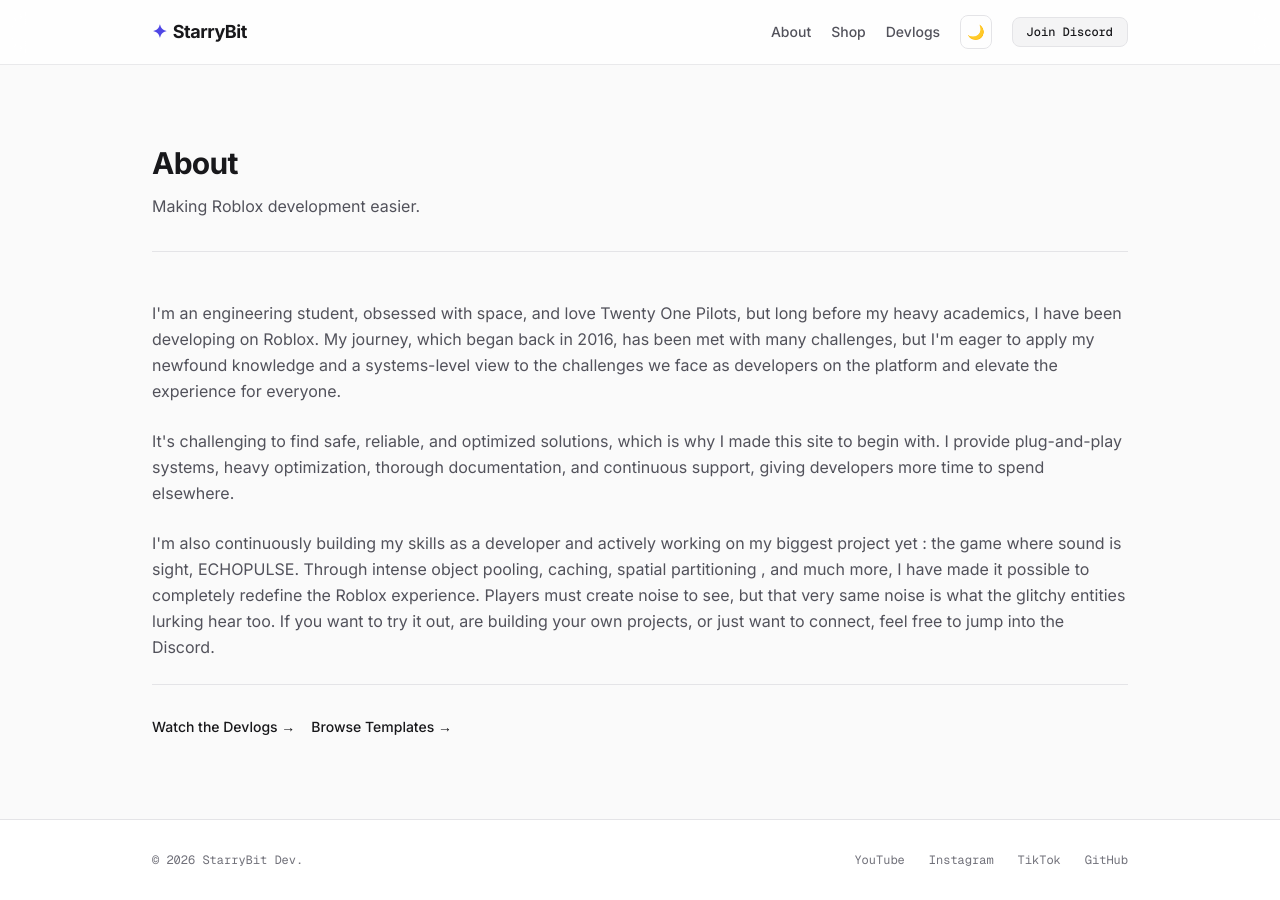
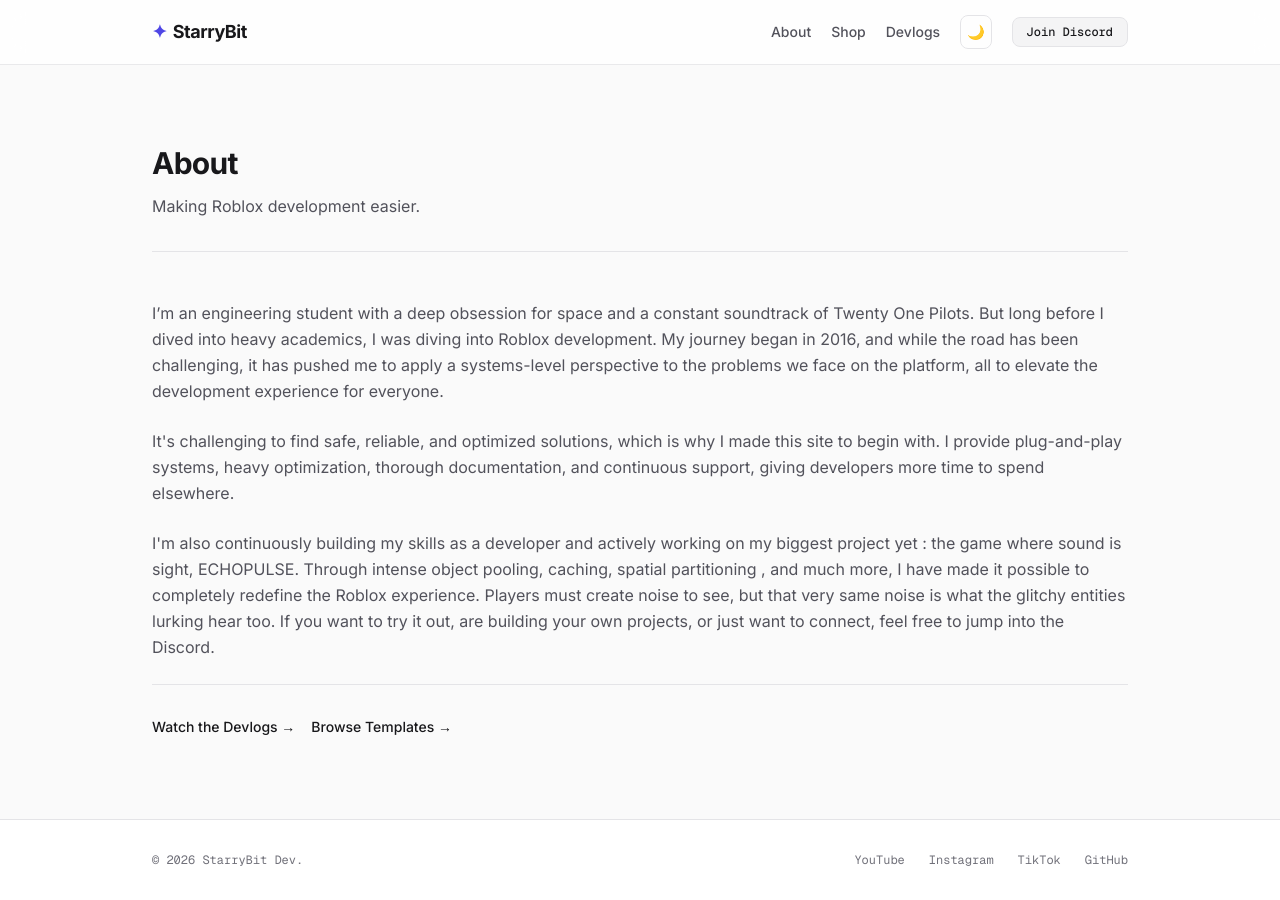
Before and after one commit to StarryBit/starrybit.github.io, a Jekyll site: the page built from about/index.html, in a window 1280 px wide. Built offline with Jekyll 4.4.1, drawn with Linux system fonts in a browser that asks for light colours; nearby versions of some CDN libraries.

Commit message:
Update index.html

```diff
--- a/about/index.html
+++ b/about/index.html
@@ -14,7 +14,7 @@
 
         <section id="portfolio" class="space-y-6 text-base text-zinc-600 dark:text-zinc-400 leading-relaxed">
         <p>
-                I'm an engineering student, obsessed with space, and love Twenty One Pilots, but long before my heavy academics, I have been developing on Roblox. My journey, which began back in 2016, has been met with many challenges, but I'm eager to apply my newfound knowledge and a systems-level view to the challenges we face as developers on the platform and elevate the experience for everyone.
+                I’m an engineering student with a deep obsession for space and a constant soundtrack of Twenty One Pilots. But long before I dived into heavy academics, I was diving into Roblox development. My journey began in 2016, and while the road has been challenging, it has pushed me to apply a systems-level perspective to the problems we face on the platform, all to elevate the development experience for everyone.
             </p>
 
             <p>
```
